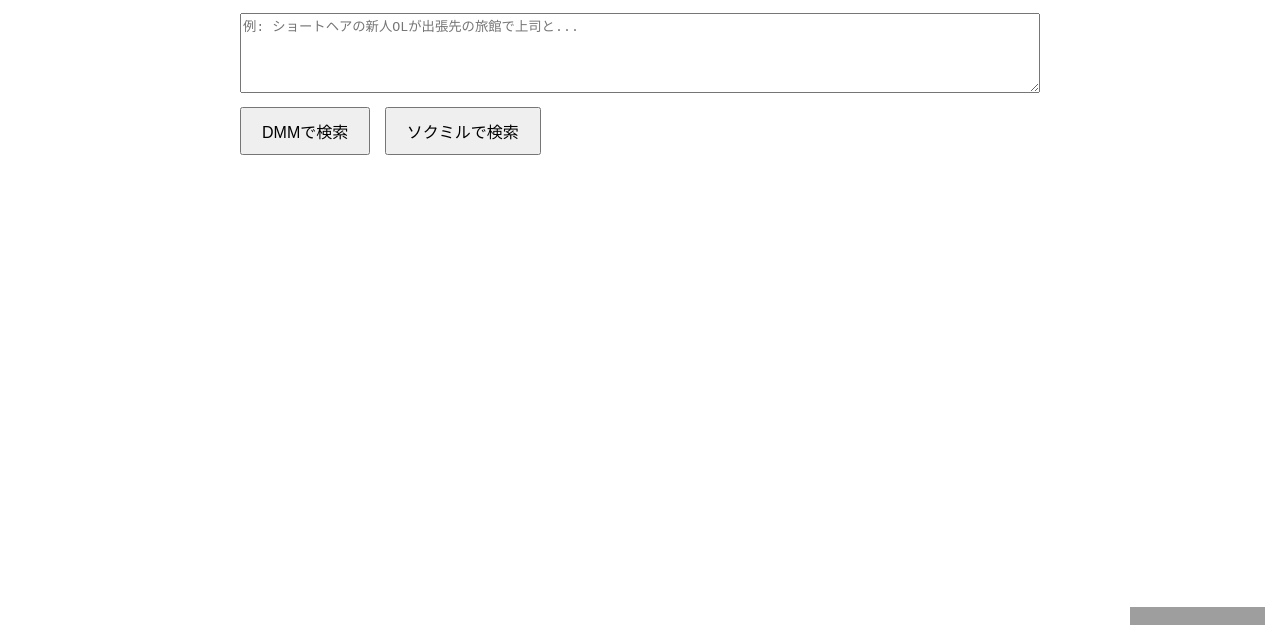
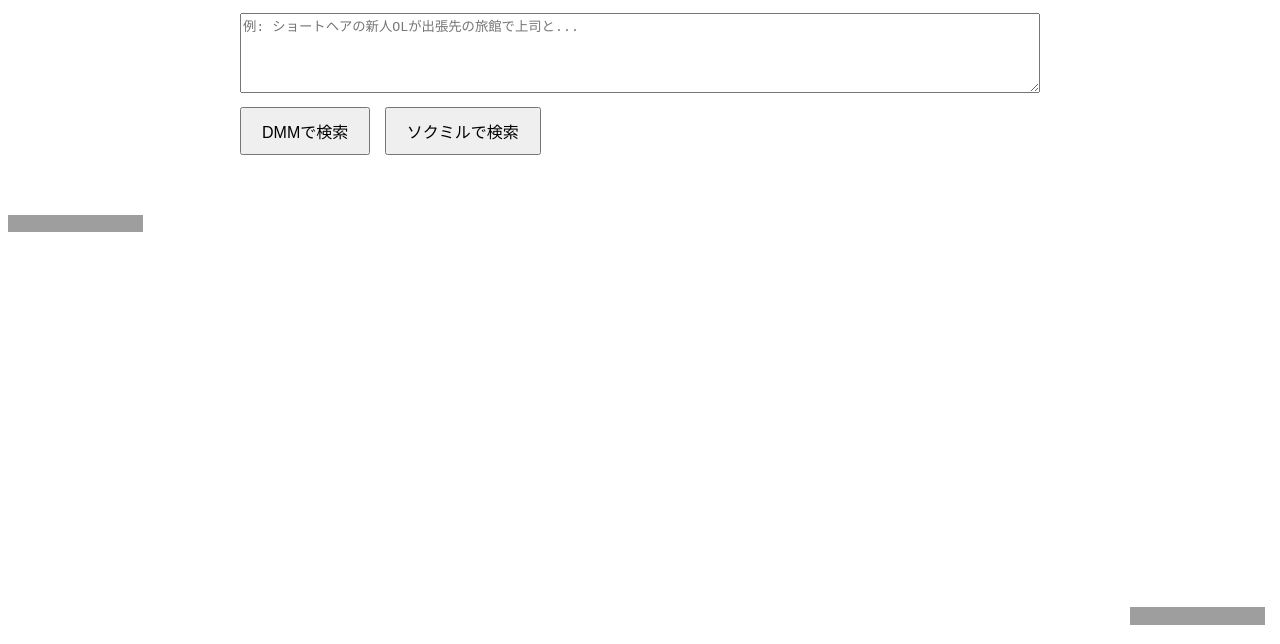
Before and after one commit to eponine0805/av-search-tool, a website: page public/index.html in a window 1280 px wide. Shown: the part 156-800 px from the top of the page. Drawn offline with Linux system fonts and the light colour scheme; grey boxes are pictures that could not be loaded.

Commit message:
Update index.html

```diff
--- a/public/index.html
+++ b/public/index.html
@@ -39,6 +39,8 @@
     <div class="sokmil-credit">
         <a href="https://sokmil-ad.com/" target="_blank" rel="nofollow"><img src="https://sokmil-ad.com/api/credit/135x18.gif" alt="WEB SERVICE BY SOKMIL" width="135" height="18" border="0"></a>
     </div>
-
+    <div class="DMM-credit">
+        <a href="https://affiliate.dmm.com/api/" target="_blank" rel="nofollow"><img src="https://pics.dmm.com/af/web_service/com_135_17.gif" alt="WEB SERVICE BY DMM.com" width="135" height="17" border="0"></a>
+    </div>
 </body>
 </html>
```
